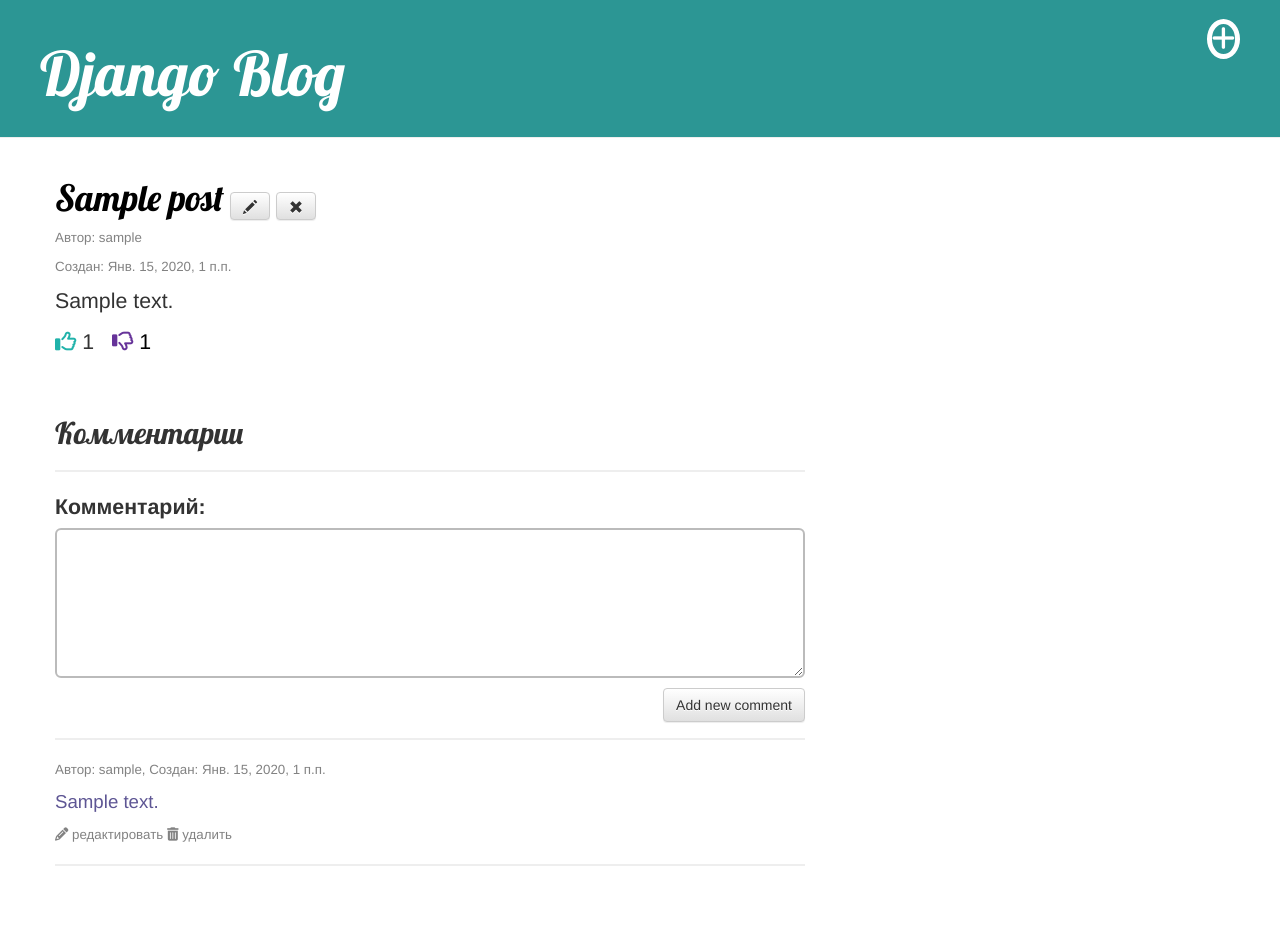
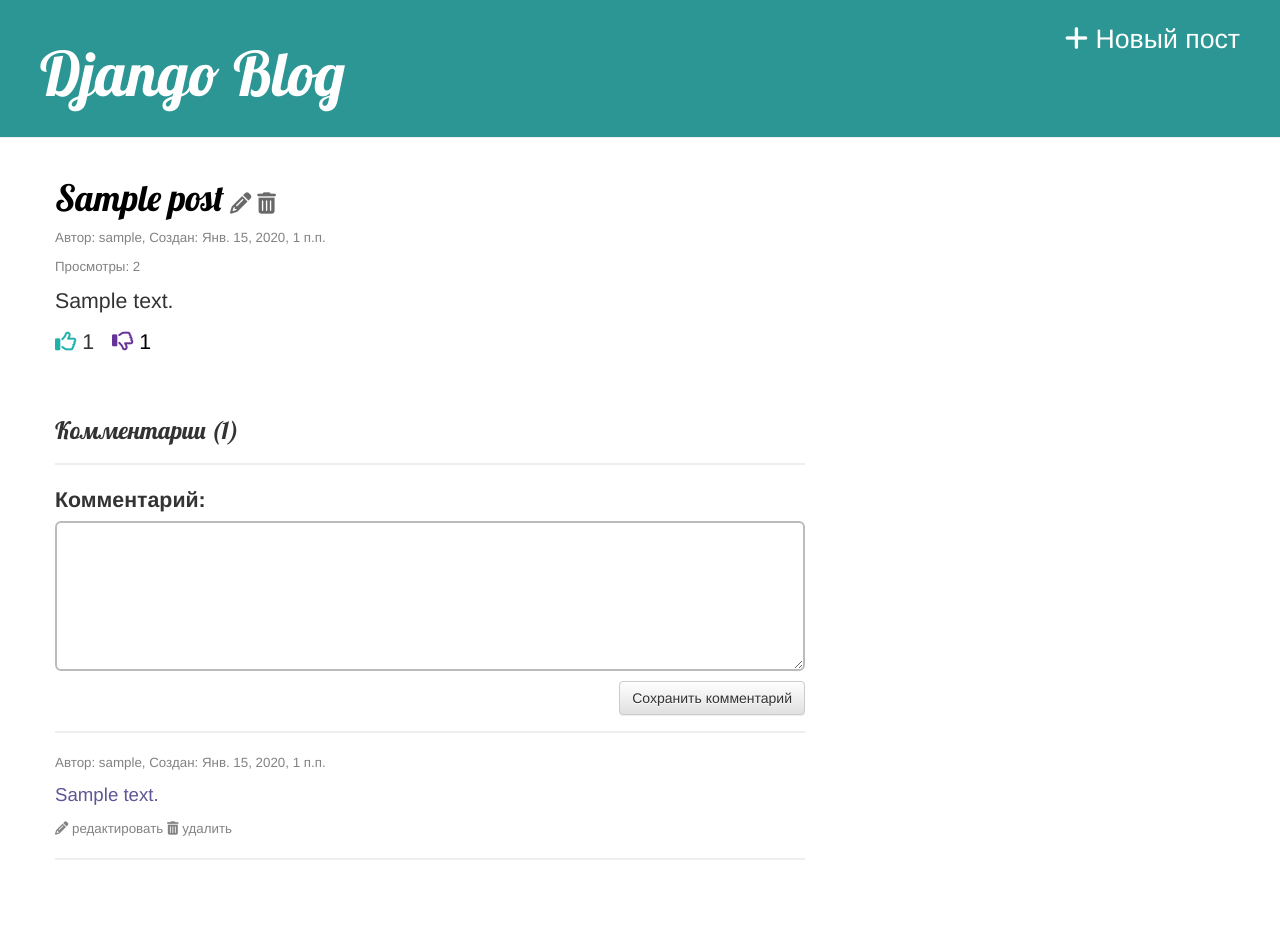
Before and after one commit to anvandev/TMS_Django, a Django app: page /post/detail/1/ in a window 1280 px wide. After the commit the page ends 860 px from the top, so only its background shows below. Run offline with Django 3.2, Linux system fonts and the light colour scheme; a user stored in the database is signed in; tables that the repository leaves empty hold one stand-in row (values such as "Sample post"); some libraries are stand-ins or nearby versions.

Commit message:
style changes

```diff
--- a/post/models.py
+++ b/post/models.py
@@ -9,7 +9,7 @@
     created_date = models.DateTimeField(default=timezone.now, verbose_name='Дата создания')
     view = models.IntegerField(default=0, verbose_name='Просмотры')
     like = models.IntegerField(default=0, verbose_name='Лайк')
-    dislike = models.IntegerField(default=0, verbose_name='Дизлайк')
+    dislike = models.IntegerField(default=0, verbose_name='Дислайк')
 
     class Meta:
         verbose_name = ' Пост '
--- a/post/static/css/post.css
+++ b/post/static/css/post.css
@@ -66,9 +66,12 @@
     color: #000000;
 }
 
-.new-post {
-    width: 80px;
-    height: 80px;
-    border-radius: 50%;
-    border: 5px solid #ffffff;
-}
+/*.icon-button {*/
+/*    color: #ffffff;*/
+/*    float: right;*/
+/*    margin-right: 20px;*/
+/*    width: 80px;*/
+/*    height: 80px;*/
+/*    !*border-radius: 50%;*!*/
+/*    !*border: 5px solid #ffffff;*!*/
+/*}*/
--- a/post/templates/post/base.html
+++ b/post/templates/post/base.html
@@ -14,7 +14,7 @@
     <body>
         <div class="page-header">
             {% if user.is_authenticated %}
-                <a href="{% url 'post_new' %}" class="top-menu"> <span class="new-post"><i class="fas fa-plus"></i></span> </a>
+                <a href="{% url 'post_new' %}" class="top-menu"> <span><i class="fas fa-plus"></i></span> Новый пост </a>
             {% endif %}
             <h1><a href="/post/list/">Django Blog</a></h1>
         </div>
--- a/post/templates/post/post_detail.html
+++ b/post/templates/post/post_detail.html
@@ -7,14 +7,14 @@
             </div>
             <div style="display: inline-block">
                 {% if user.is_authenticated and user == post.author %}
-                    <a class="btn btn-default" href="{% url 'post_edit' post_pk=post.pk %}"><span class="glyphicon glyphicon-pencil"></span></a>
-                    <a class="btn btn-default" href="{% url 'post_remove' post_pk=post.pk %}"><span class="glyphicon glyphicon-remove"></span></a>
+                    <a href="{% url 'post_edit' post_pk=post.pk %}"><span style="color: dimgrey"><i class="fas fa-pencil-alt"></i></span></a>
+                    <a href="{% url 'post_remove' post_pk=post.pk %}"><span style="color: dimgrey"><i class="fas fa-trash-alt"></i></span></a>
                 {% endif %}
             </div>
 
             <div class="date">
-                <p> Автор: {{ post.author }}</p>
-                <p> Создан: {{ post.created_date }}</p>
+                <p> Автор: {{ post.author }}, Создан: {{ post.created_date }}</p>
+                <p> Просмотры: {{ post.view }}</p>
             </div>
 
             <p>{{ post.text|linebreaksbr }}</p>
@@ -47,11 +47,11 @@
                 </div>
             </div>
 
-            <h2 style="margin-top: 60px;"> Комментарии </h2>
+            <h3 style="margin-top: 60px;"> Комментарии ({{ post.comments.count }}) </h3>
             <hr>
             <form action="{% url 'comment_new' post_pk=post.pk %}" method="POST" class="comment-form">{% csrf_token %}
                 {{ comment_form.as_p }}
-                <button type="submit" class="save btn btn-default">Add new comment</button>
+                <button type="submit" class="save btn btn-default">Сохранить комментарий</button>
             </form>
             <hr style="margin-top: 60px;">
             <div class="comments">
```
